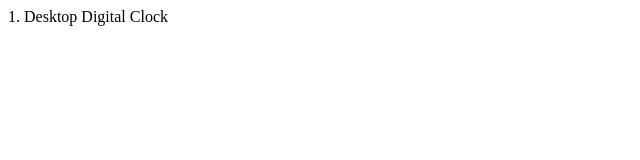
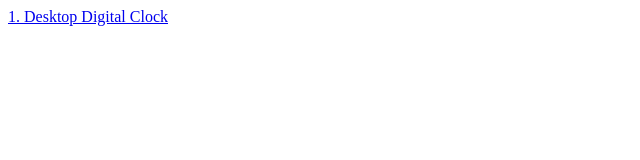
Before and after one commit to Fi-Cap/Fi-Cap.github.io, a website: page resource/index.html in a window 1280 px wide. Shown: the whole page, without its empty margins (0-640 px from the left). Drawn offline with Linux system fonts and the light colour scheme.

Commit message:
Fix typo in anchor tag for Desktop Digital Clock

```diff
--- a/resource/index.html
+++ b/resource/index.html
@@ -3,6 +3,6 @@
     <title>Fi-Cap's resource</title>
   </head>
   <body>
-    <a herf="https://fi-cap.github.io/resource/DesktopDigitalClock">1. Desktop Digital Clock</a>
+    <a href="https://fi-cap.github.io/resource/DesktopDigitalClock">1. Desktop Digital Clock</a>
   </body>
 </html>
```
